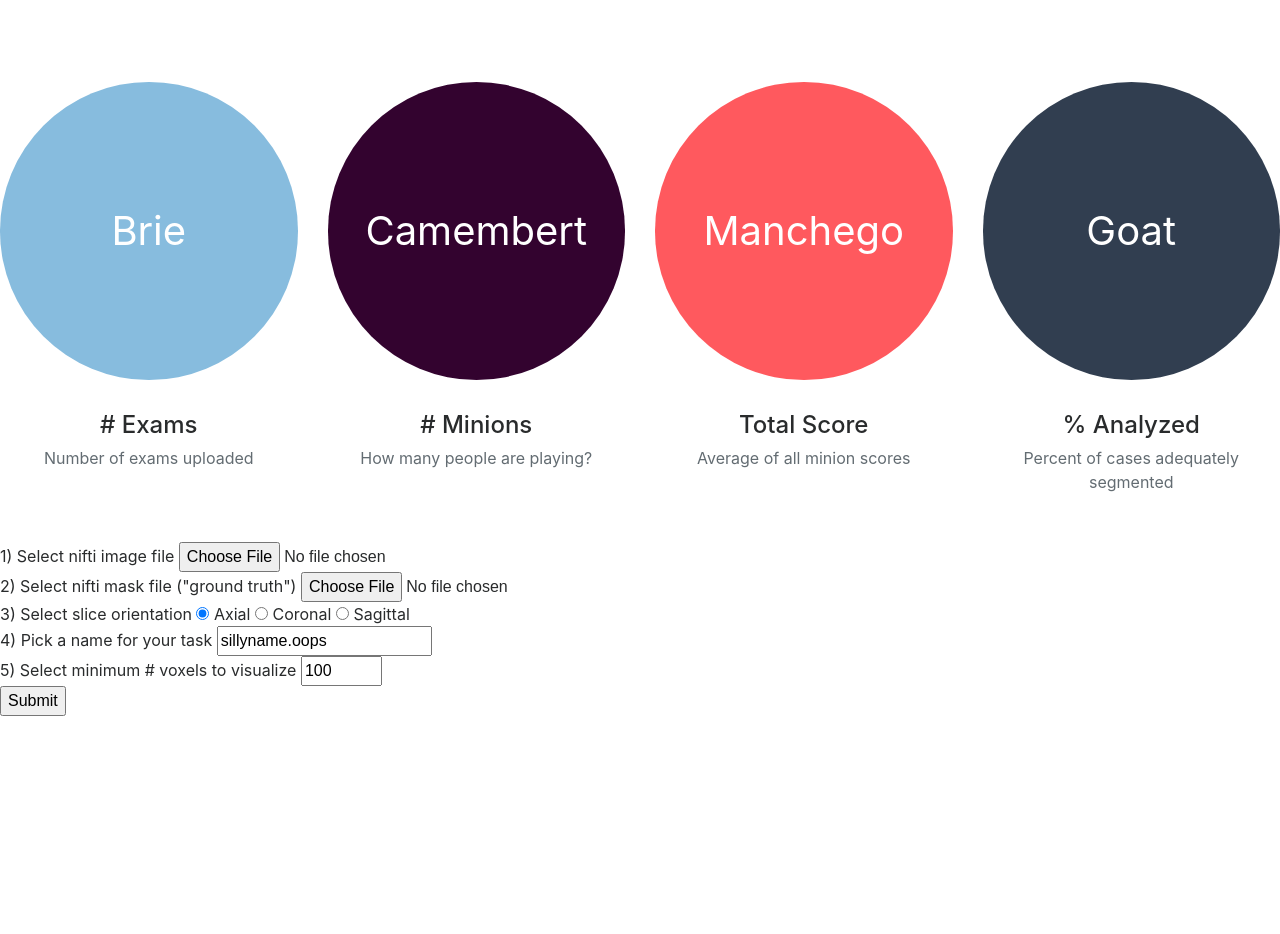
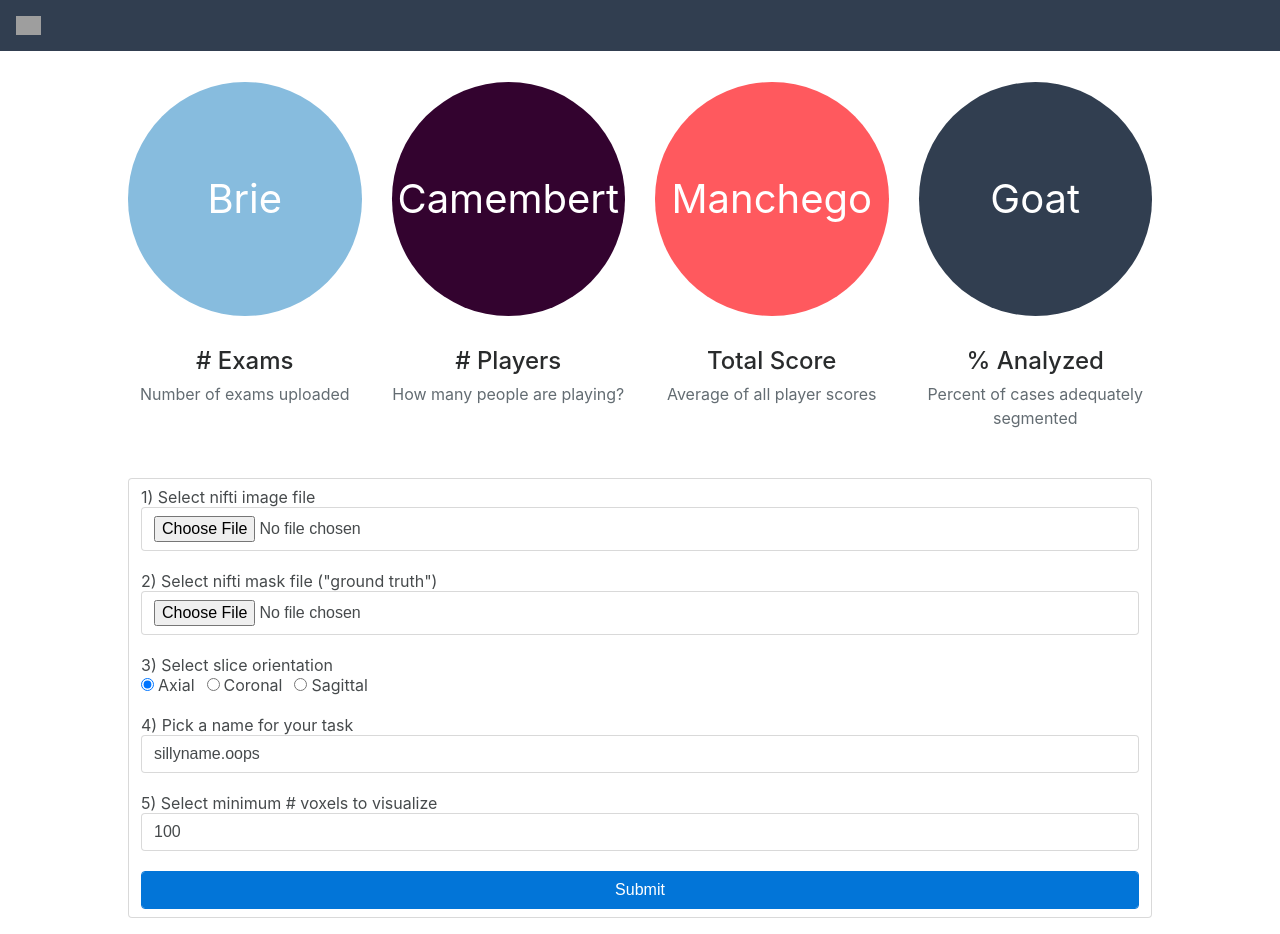
Before and after one commit to akeshavan/mindgames, a Flask app: template python/templates/upload.html in a window 1280 px wide. Before the commit the page ends 716 px from the top, so only its background shows below. Run offline with Flask 2, Linux system fonts and the light colour scheme; the template is opened without the code that fills it, so the values that code supplies are empty; some libraries are stand-ins or nearby versions; grey boxes are pictures that could not be loaded.

Commit message:
wip: cleaning up formatting and added new func

```diff
--- a/python/server.py
+++ b/python/server.py
@@ -8,7 +8,7 @@ from nipype.utils.filemanip import load_json
 app = Flask(__name__)
 # Got from https://www.tutorialspoint.com/flask/flask_file_uploading.htm
 
-@app.route('/upload')
+@app.route('/')
 def upload_file():
    return render_template('upload.html')
 
@@ -63,4 +63,5 @@ if __name__ == '__main__':
    #if not os.path.exists(app.config['UPLOAD_FOLDER']):
    #    os.makedirs(app.config['UPLOAD_FOLDER'])
 
-   app.run(debug = True)
+   app.run(debug = True, port=7000)
+   print("running now")
--- a/python/templates/upload.html
+++ b/python/templates/upload.html
@@ -183,12 +183,29 @@
       pointer-events: none;
     }
 
+    .main {
+      display: table;
+      margin: 0 auto;
+      padding-left: 10%;
+      padding-right: 10%;
+    }
+
+
     </style>
 
   </head>
 
   <body>
+    <nav class="navbar navbar-toggleable-md navbar-inverse fixed-top bg-blue">
+      <button class="navbar-toggler navbar-toggler-right hidden-lg-up" type="button" data-toggle="collapse" data-target="#navbarsExampleDefault" aria-controls="navbarsExampleDefault" aria-expanded="false" aria-label="Toggle navigation">
+        <span class="navbar-toggler-icon"></span>
+      </button>
+      <a class="navbar-brand" href="#">
+        <img class="navbar-brand" src="https://cdn.rawgit.com/Shotgunosine/medulina_icon/b26e8ab5/icon_white.png" width="25px">
+      </a>
+    </nav>
 
+    <div class="main">
     <section class="row text-center placeholders" >
       <div class="col-6 col-sm-3 placeholder">
 
@@ -218,7 +235,7 @@
           </div>
         </div>
 
-        <h4 class=""># Minions</h4>
+        <h4 class=""># Players</h4>
         <span class="text-muted ">How many people are playing?</span>
       </div>
       <div class="col-6 col-sm-3 placeholder">
@@ -233,7 +250,7 @@
 
 
         <h4 class="">Total Score</h4>
-        <span class="text-muted">Average of all minion scores</span>
+        <span class="text-muted">Average of all player scores</span>
       </div>
       <div class="col-6 col-sm-3 placeholder">
         <div class="circle dark">
@@ -252,28 +269,45 @@
 
     </section>
 
-      <form action = "http://localhost:5000/uploader" method = "POST"
+      <form class="form-control" action = "http://localhost:5000/uploader" method = "POST"
         enctype = "multipart/form-data">
         1) Select nifti image file
-        <input type = "file" name = "image_file" />
+        <input class="form-control" type = "file" name = "image_file" />
         <br>
+
         2) Select nifti mask file ("ground truth")
-        <input type = "file" name = "mask_file" />
+        <input class="form-control" type = "file" name = "mask_file" />
         <br>
         3) Select slice orientation
-        <input type = "radio" name = "slice_direction" value = "ax" checked> Axial
-        <input type = "radio" name = "slice_direction" value = "cor"> Coronal
-        <input type = "radio" name = "slice_direction" value = "sag"> Sagittal
+        <div class="form-inline">
+
+        <div class="form-check form-check-inline">
+          <label class="form-check-label">
+            <input class="form-check-input" type="radio" name = "slice_direction" value = "ax" checked> Axial
+          </label>
+        </div>
+        <div class="form-check form-check-inline">
+          <label class="form-check-label">
+            <input class="form-check-input" type="radio" name = "slice_direction" value = "cor"> Coronal
+          </label>
+        </div>
+        <div class="form-check form-check-inline">
+          <label class="form-check-label">
+            <input class="form-check-input" type="radio" name = "slice_direction" value = "sag"> Sagittal
+          </label>
+        </div>
+
+        </div>
         <br>
         4) Pick a name for your task
-        <input type = "text" name = "task_type" value = "sillyname.oops">
+        <input class="form-control" type = "text" name = "task_type" value = "sillyname.oops">
         <br>
         5) Select minimum # voxels to visualize
-        <input type = "number" name = "min_Nvox" min = 1 max = 1000 value = 100>
+        <input class="form-control" type = "number" name = "min_Nvox" min = 1 max = 1000 value = 100>
         <br>
-        <input type = "submit"/>
+        <button class="btn btn-primary form-control" type = "submit"/>Submit </button>
       </form>
-
+    </div>
     </body>
 
 </html>
```
Also changed, not shown: python/generate_tiles.py (+25 -0 lines).
